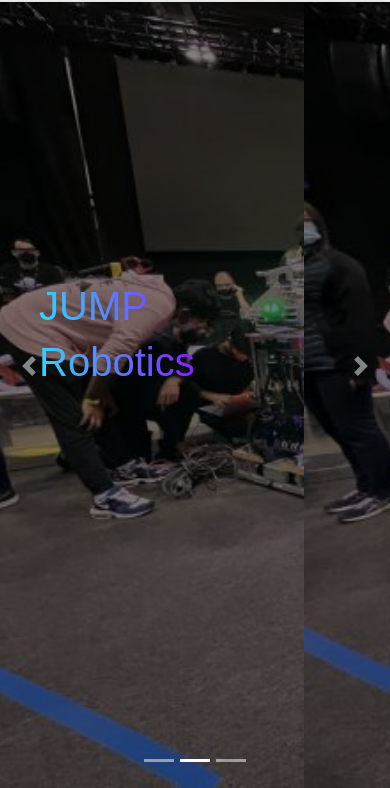
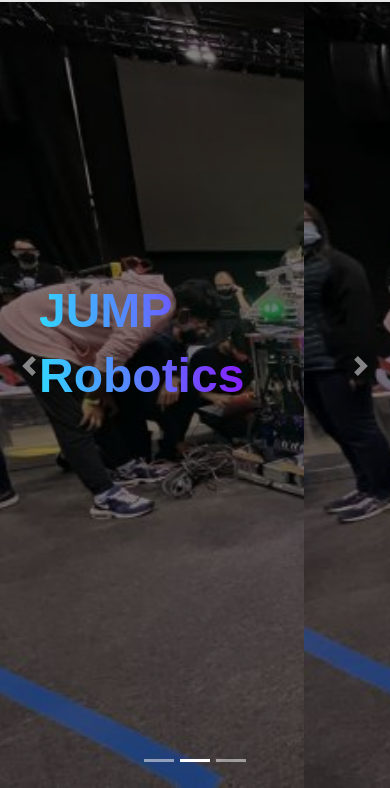
Before and after one commit to Team8262/TempSite, a plain HTML site: page index.html in a window 390 px wide. Shown: the part 56-844 px from the top of the page. Drawn offline with nearby package versions, Linux system fonts and the light colour scheme.

Commit message:
thick text

```diff
--- a/index.html
+++ b/index.html
@@ -26,7 +26,8 @@
     }
     @media (max-width:480px){
       .cLabel{
-        font-size:2.5rem;
+        font-size:3rem;
+        font-weight:620;
       }
       .info{
         text-align: center;
```
